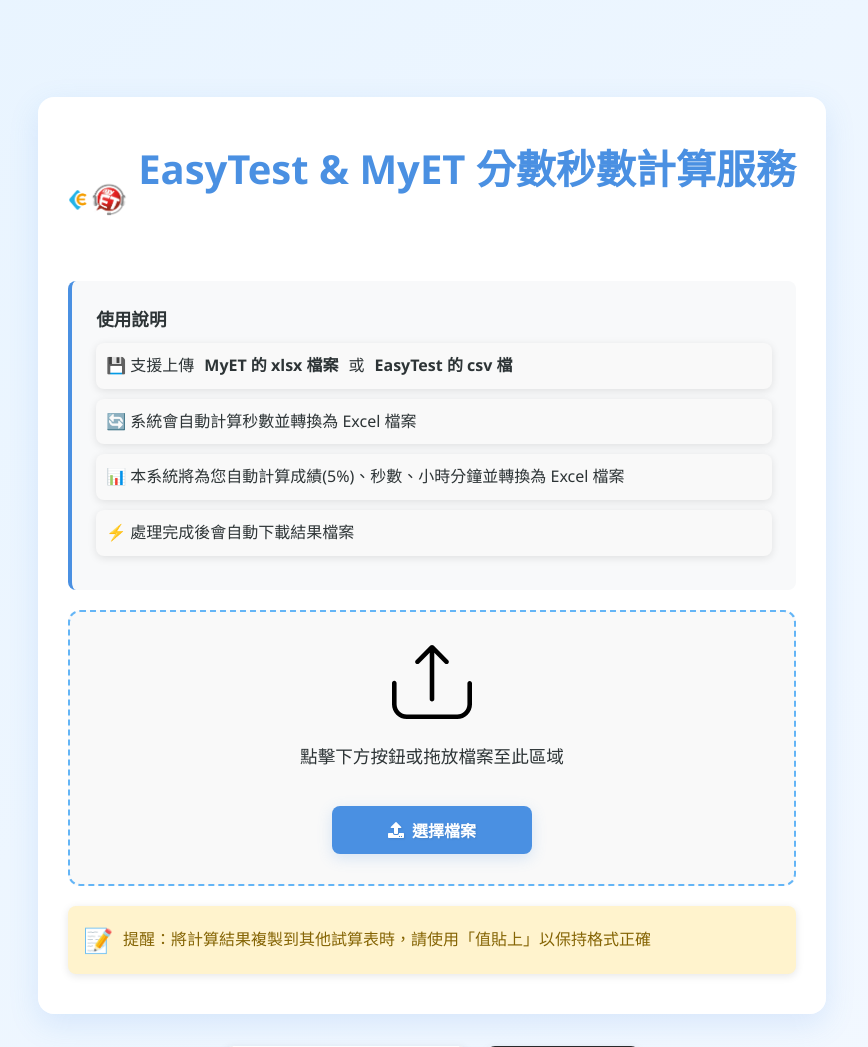
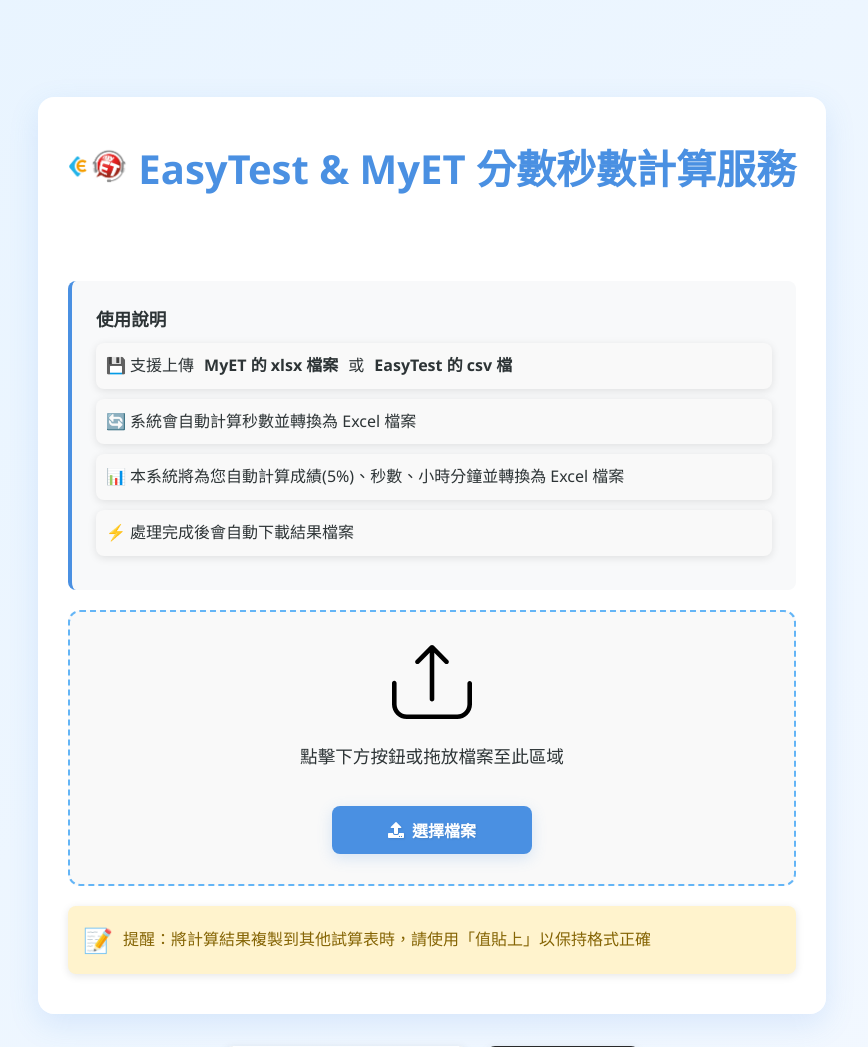
Before and after one commit to bridgerhung/easytest, a Flask app: page /legacy in a window 1280 px wide. Shown: the top 1047 px of the page, without its empty margins (208-1076 px from the left). Run offline with Flask 3, Linux system fonts and the light colour scheme.

Commit message:
Refactor legacy template to improve header layout by integrating logo within the title

```diff
--- a/templates/legacy.html
+++ b/templates/legacy.html
@@ -47,8 +47,10 @@
     <div class="container">
       <div class="card">
         <div class="header">
-          <img src="static/logo.png" alt="Logo" class="logo" />
-          <h1>EasyTest & MyET 分數秒數計算服務</h1>
+          <h1>
+            <img src="static/logo.png" alt="Logo" class="logo" /> EasyTest &
+            MyET 分數秒數計算服務
+          </h1>
         </div>
 
         <div class="instructions">
```
